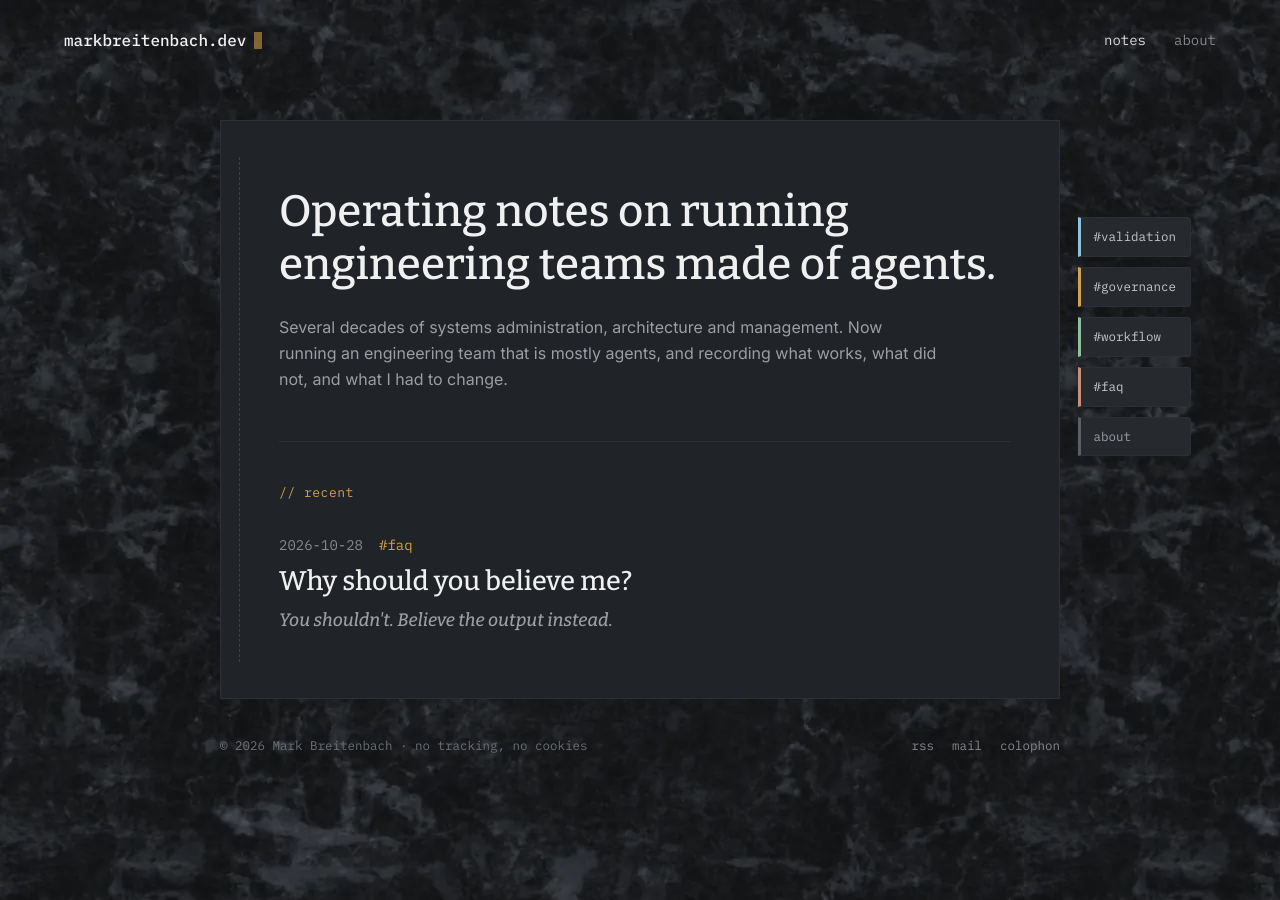
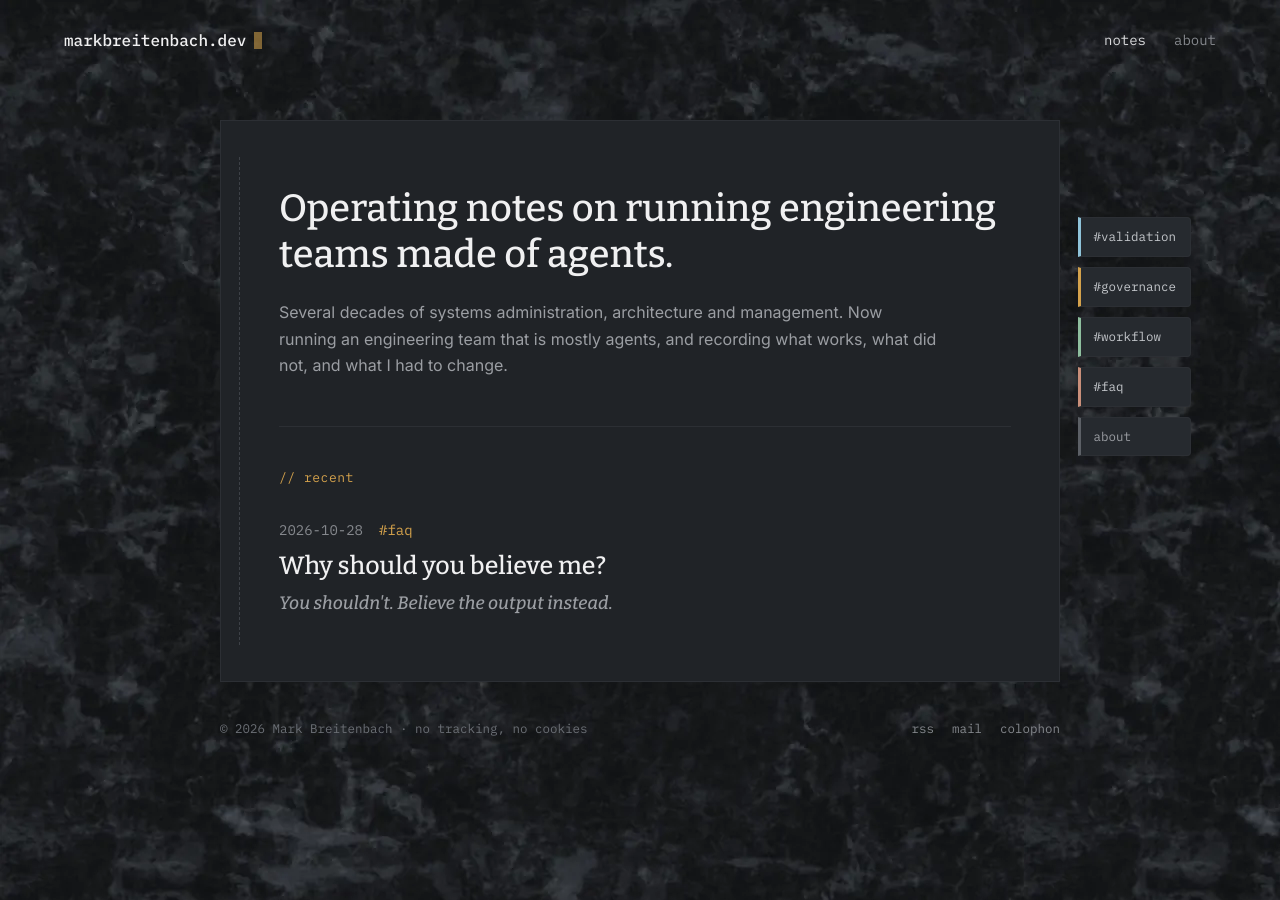
Before and after one commit to Zhinjio/markbreitenbach.dev, a Jekyll site: the page built from index.html, in a window 1280 px wide. Built offline with Jekyll 4.4.1, drawn with Linux system fonts in a browser that asks for light colours.

Commit message:
smaller title font

```diff
--- a/assets/css/site.css
+++ b/assets/css/site.css
@@ -149,7 +149,7 @@ a:hover { color: var(--accent-hover); text-decoration: underline; text-underline
 .lede {
   margin: 0;
   font-family: var(--serif);
-  font-size: 44px;
+  font-size: 38px;
   line-height: 1.2;
   font-weight: 400;
   color: var(--ink-strong);
@@ -233,7 +233,7 @@ a:hover { color: var(--accent-hover); text-decoration: underline; text-underline
   .sections { gap: 20px; }
   .sheet { margin-top: 24px; padding: 43px 19px 40px 29px; }
   .binding { left: 12px; }
-  .lede { font-size: 32px; }
+  .lede { font-size: 30px; }
   .now { grid-template-columns: 1fr; gap: 8px; }
 }
 
@@ -296,7 +296,7 @@ a:hover { color: var(--accent-hover); text-decoration: underline; text-underline
 .meta .tags a { color: var(--accent); }
 .entry-title {
   font-family: var(--serif);
-  font-size: 27px;
+  font-size: 25px;
   font-weight: 500;
   line-height: 1.25;
   color: var(--ink-strong);
@@ -311,7 +311,7 @@ a:hover { color: var(--accent-hover); text-decoration: underline; text-underline
 .note-title {
   margin: 0;
   font-family: var(--serif);
-  font-size: 44px;
+  font-size: 38px;
   line-height: 1.15;
   font-weight: 500;
   color: var(--ink-strong);
@@ -420,6 +420,6 @@ a:hover { color: var(--accent-hover); text-decoration: underline; text-underline
 .note-updated { margin-top: 2em; }
 
 @media (max-width: 720px) {
-  .note-title { font-size: 32px; }
-  .entry-title { font-size: 23px; }
+  .note-title { font-size: 30px; }
+  .entry-title { font-size: 22px; }
 }
```
